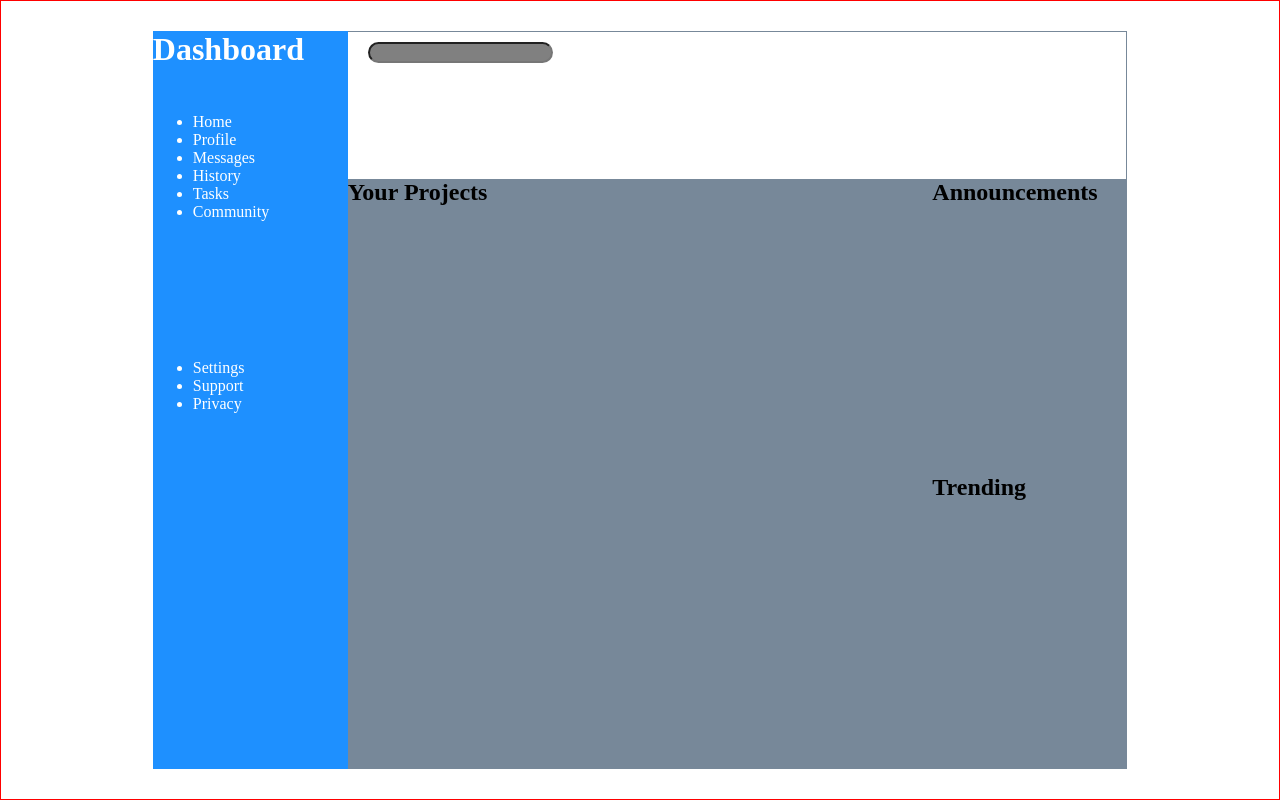
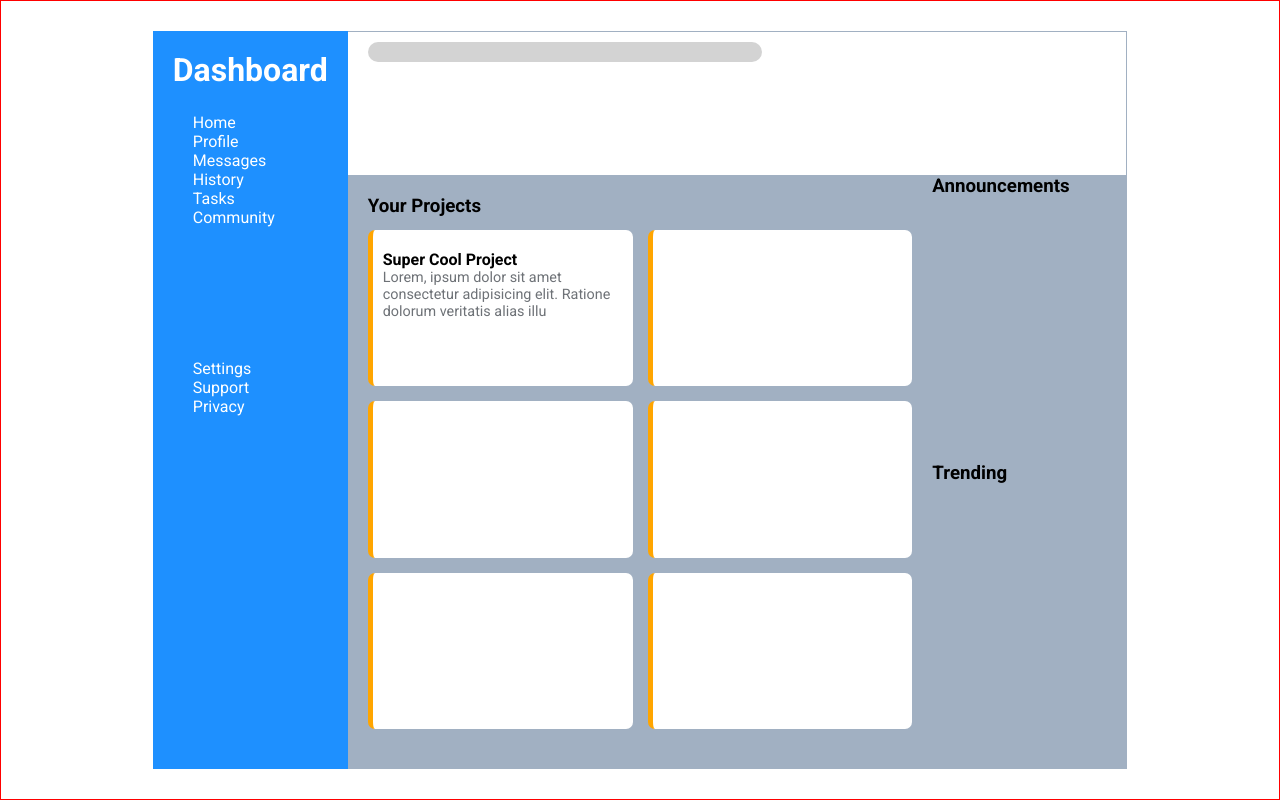
Before and after one commit to charlie-fitzgerald/admin-dashboard, a plain HTML site: page index.html in a window 1280 px wide. Drawn offline with Linux system fonts and the light colour scheme; a web font is replaced by a local one.

Commit message:
Lay out project section

```diff
--- a/index.html
+++ b/index.html
@@ -11,7 +11,7 @@
     <div class="wrapper">
         <div class="grid">
             <div class="header">
-                <input type="search" name="search" id="search">
+                <input type="text" id="search">
             </div>
 
             <div class="sidebar">
@@ -32,15 +32,26 @@
             </div>
 
             <div class="projects">
-                <h2>Your Projects</h2>
+                <h3 class="projects-title">Your Projects</h2>
+                <div class="card">
+                    <div>
+                        <h4 class="title">Super Cool Project</h4>
+                        <p>Lorem, ipsum dolor sit amet consectetur adipisicing elit. Ratione dolorum veritatis alias illu</p>
+                    </div>
+                </div>
+                <div class="card"></div>
+                <div class="card"></div>
+                <div class="card"></div>
+                <div class="card"></div>
+                <div class="card"></div>
             </div>
 
             <div class="announcements">
-                <h2>Announcements</h2>
+                <h3>Announcements</h2>
             </div>
 
             <div class="trending">
-                <h2>Trending</h2>
+                <h3>Trending</h2>
             </div>
         </div>
     </div>
--- a/style.css
+++ b/style.css
@@ -1,6 +1,12 @@
+@import url('https://fonts.googleapis.com/css2?family=Antic+Slab&family=Roboto:ital,wght@0,100;0,300;0,400;0,500;0,700;0,900;1,100&display=swap');
+
 * {
     margin: 0;
     box-sizing: border-box;
+}
+
+body {
+    font-family: Roboto, sans-serif;
 }
 
 .wrapper {
@@ -14,37 +20,77 @@
 .grid {
     display: grid;
     width: clamp(400px, 80%, 1280px);
-    background-color: lightslategray;
+    background-color: rgb(161, 176, 194);
     grid-template-columns: repeat(5, 1fr);
-    grid-template-rows: repeat(5, 1fr);
+    grid-template-rows: repeat(5, 1fr) 20px;
 }
 
 .sidebar {
     background-color: dodgerblue;
     color: white;
     grid-column: 1 / 2;
-    grid-row: 1 / 6;
+    grid-row: 1 / 7;
     display: grid;
     grid-template-columns: 1fr;
     grid-template-rows: 1fr 3fr 5fr;
 }
 
+.sidebar h1 {
+    text-align: center;
+    padding: 20px;
+}
+
+li {
+    list-style: none;
+}
+
 .header {
     background-color: white;
-    border-top: 1px solid lightslategray;
-    border-right: 1px solid lightslategray;
+    border-top: 1px solid rgb(161, 176, 194);
+    border-right: 1px solid rgb(161, 176, 194);
     padding: 10px 20px;
     grid-column: 2 / 6;
+    display: grid;
+    grid-template-columns: 2fr 1fr;
+    grid-template-rows: 1fr 2fr;
 }
 
-#search {
+input {
+    border-style: solid;
+    border: 0px;
     border-radius: 25px;
-    background-color: gray;
+    background-color: lightgray;
+    width: 80%;
+    height: 50%;
+    text-align: center;
 }
 
 .projects {
     grid-column: 2 / 5;
     grid-row: 2 / 6;
+    padding: 20px;
+    display: grid;
+    grid-template-columns: repeat(2, 1fr);
+    grid-template-rows: 20px repeat(3, 3fr);
+    gap: 15px;
+}
+
+.projects-title {
+    grid-row: 1/2;
+    grid-column: 1/3;
+}
+
+.card {
+    border-radius: 7px;
+    background-color: white;
+    border-left: 5px solid orange;
+    padding: 20px 10px;
+}
+
+.card p {
+    color: rgb(110, 114, 119);
+    padding-bottom: 5px;
+    font-size: .9em;
 }
 
 .announcements {
```
